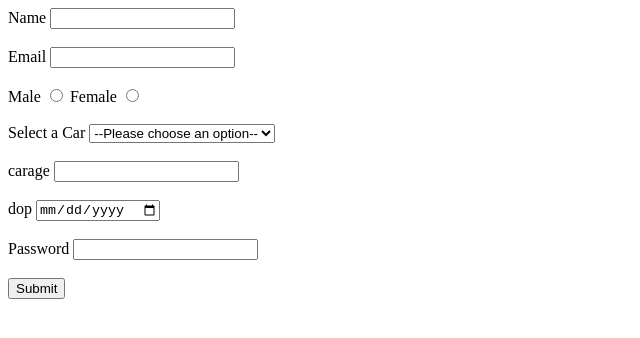
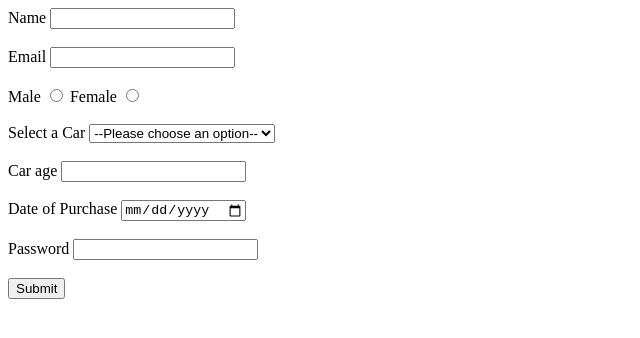
Before and after one commit to acciojob/car-insurance-form-shubhamsuryawanshi1902-creator, a website: page main.html in a window 1280 px wide. Shown: the whole page, without its empty margins (0-640 px from the left). Drawn offline with Linux system fonts and the light colour scheme.

Commit message:
created a submission

```diff
--- a/main.html
+++ b/main.html
@@ -28,10 +28,10 @@
 		<option value="mercedez">Mercedez</option>
 	</select><br><br>
 
-	<label for="age">carage</label>
+	<label for="carage">Car age</label>
 	<input type="number" id="carage"  required><br><br>
 
-	<label for="dob">dop</label>
+	<label for="dop">Date of Purchase</label>
 	<input type="date" required id="dop" required><br><br>
 
 
```
